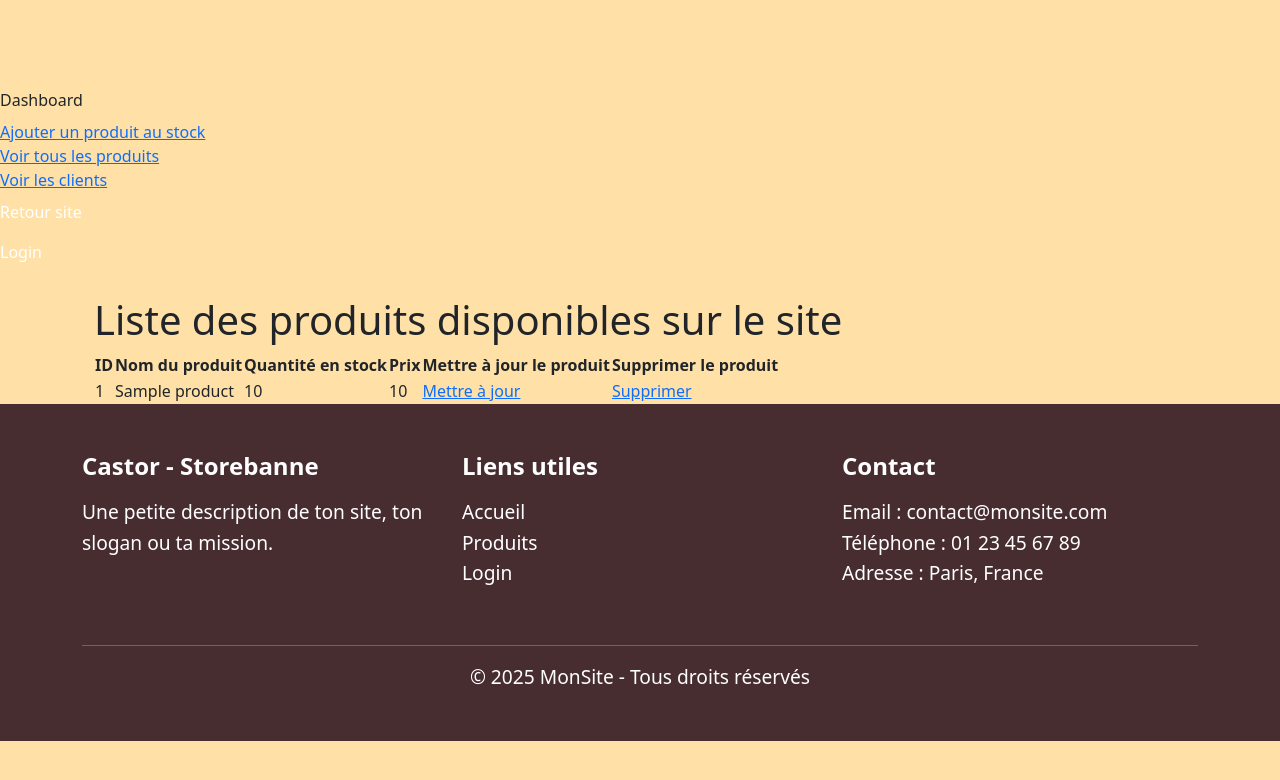
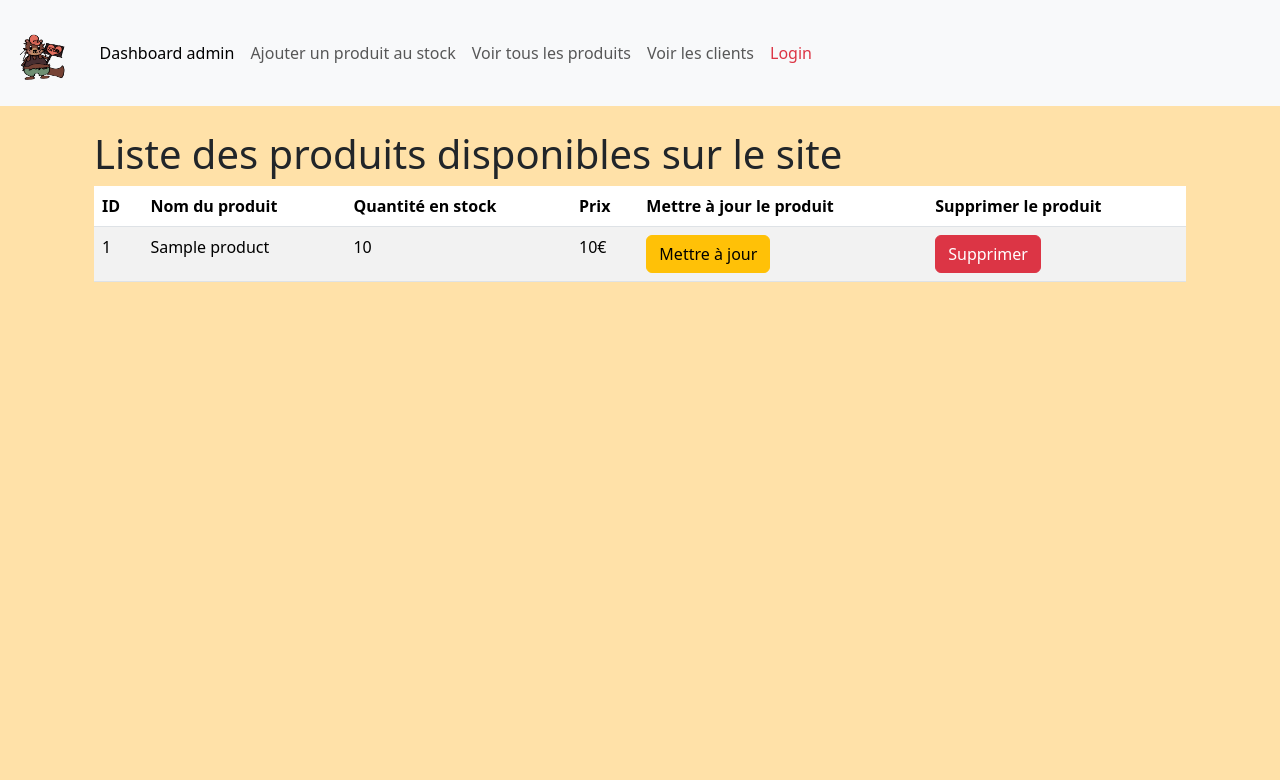
Before and after one commit to TatianaAll/castorStoreBanne, a Symfony app: template templates/admin/product/list.html.twig in a window 1280 px wide. Shown: the top 780 px of the page. Run offline with Twig, Linux system fonts and the light colour scheme; the template is opened without the code that fills it: most values are stand-ins (such as "Sample title", 1, 10 or a date in 2020); some libraries are stand-ins or nearby versions.

Commit message:
style: style tables and dashboard admin

```diff
--- a/templates/admin/baseAdmin.html.twig
+++ b/templates/admin/baseAdmin.html.twig
@@ -2,10 +2,14 @@
 <!DOCTYPE html>
 <html lang="fr">
 	<head>
-    <meta charset="UTF-8" />
-    <meta name="viewport" content="width=device-width, initial-scale=1" />
-    <title>{% block title %}Mon Site{% endblock %}</title>
-    <link rel="stylesheet" href="https://cdn.jsdelivr.net/npm/bootstrap@5.3.3/dist/css/bootstrap.min.css" />
+		<meta charset="UTF-8"/>
+		<meta name="viewport" content="width=device-width, initial-scale=1"/>
+		<title>
+			{% block title %}Mon Site
+			{% endblock %}
+		</title>
+		<link
+		rel="stylesheet" href="https://cdn.jsdelivr.net/npm/bootstrap@5.3.3/dist/css/bootstrap.min.css"/>
 		<!-- Bloc pour CSS spécifique aux pages -->
 		{% block styles %}
 			<style>
@@ -44,130 +48,55 @@
 
 	<body>
 		<!-- Navbar -->
-      <nav>
-        <ul class="navbar-nav me-auto mb-2 mb-lg-0">
-          <li class="nav-item">
-            <a class="navbar-brand text-white fw-bold d-flex align-items-center" href="{{ path('app_home') }}>
-              <img src="{{ asset('assets/castor.png') }}" alt="Logo"
-                style="
+		<nav class="navbar navbar-expand-lg bg-body-tertiary"">
+			<div class="container-fluid">
+				<a class="navbar-brand text-white fw-bold d-flex align-items-center" href="{{ path('app_home') }}">
+					<img src="{{ asset('assets/castor.png') }}" alt="Logo" style="
 					                  height: 80px;
 					                  width: auto;
 					                  margin-right: 0.5rem;"/>
 				</a>
+				<button class="navbar-toggler" type="button" data-bs-toggle="collapse" data-bs-target="#navbarSupportedContent" aria-controls="navbarSupportedContent" aria-expanded="false" aria-label="Toggle navigation">
+					<span class="navbar-toggler-icon"></span>
+				</button>
+				<div class="collapse navbar-collapse" id="navbarSupportedContent">
+					<ul class="navbar-nav me-auto mb-2 mb-lg-0">
+						<li class="nav-item">
+							<a class="nav-link active" aria-current="page" href="{{ path('admin_dashboard') }}">Dashboard admin</a>
 						</li>
 						<li class="nav-item">
-            <a class="nav-link active" aria-current="page" href="{{ path('admin_dashboard') }}">
-                        Dashboard
-            </a>
-          </li>
-          <li>
-            <a href="{{ path('product_create') }}">
-              Ajouter un produit au stock
-            </a>
-          </li>
-          <li>
-            <a href="{{ path('all_products') }}">
-              Voir tous les produits
-            </a>
-          </li>
-          <li>
-              <a href="{{ path('all_users') }}"> Voir les clients </a>
+							<a class="nav-link" href="{{ path('product_create') }}">
+								Ajouter un produit au stock</a>
 						</li>
 						<li class="nav-item">
-            <a class="nav-link text-white" href="{{ path('app_home') }}">
-              Retour site</a>
+							<a class="nav-link" href="{{ path('all_products') }}">Voir tous les produits</a>
+						</li>
+						<li class="nav-item">
+							<a class="nav-link" href="{{ path('all_users') }}">
+								Voir les clients
+							</a>
 						</li>
 						{% if app.user %}
 							<li class="nav-item">
-            <a class="nav-link text-white" href="{{ path('app_logout') }}">
+								<a class="nav-link text-danger" href="{{ path('app_logout') }}">
 									Logout
 								</a>
 							</li>
 						{% else %}
 							<li class="nav-item">
-              <a class="nav-link text-white" href="{{ path('app_login') }}">
+								<a class="nav-link text-danger" href="{{ path('app_login') }}">
 									Login
 								</a>
 							</li>
 						{% endif %}
 					</ul>
-        </nav>
-        <!-- Contenu principal -->
-        <div class="container mt-4">
-          {% block body %}{% endblock %}
-        </div>
-
-        <!-- Footer -->
-        <footer>
-            {% block footer %}
-            <div class="container text-center text-md-start">
-                <div class="row">
-                    <!-- Colonne 1 -->
-                    <div class="col-md-4 mb-4">
-                        <h5 class="fw-bold">Castor - Storebanne</h5>
-                        <p>
-                            Une petite description de ton site, ton slogan ou ta
-                            mission.
-                        </p>
-                    </div>
-
-                    <!-- Colonne 2 -->
-                    <div class="col-md-4 mb-4">
-                        <h5 class="fw-bold">Liens utiles</h5>
-                        <ul class="list-unstyled">
-                            <li>
-                                <a
-                                    href="{{ path('app_home') }}"
-                                    class="text-white text-decoration-none"
-                                    >Accueil</a
-                                >
-                            </li>
-                            <li>
-                                <a
-                                    href="{{ path('product_index') }}"
-                                    class="text-white text-decoration-none"
-                                    >Produits</a
-                                >
-                            </li>
-                            {% if app.user %}
-                            <li>
-                                <a
-                                    href="{{ path('app_logout') }}"
-                                    class="text-white text-decoration-none"
-                                    >Logout</a
-                                >
-                            </li>
-                            {% else %}
-                            <li>
-                                <a
-                                    href="{{ path('app_login') }}"
-                                    class="text-white text-decoration-none"
-                                    >Login</a
-                                >
-                            </li>
-                            {% endif %}
-                        </ul>
-                    </div>
-
-                    <!-- Colonne 3 -->
-                    <div class="col-md-4 mb-4">
-                        <h5 class="fw-bold">Contact</h5>
-                        <ul class="list-unstyled">
-                            <li>Email : contact@monsite.com</li>
-                            <li>Téléphone : 01 23 45 67 89</li>
-                            <li>Adresse : Paris, France</li>
-                        </ul>
 				</div>
 			</div>
+		</nav>
 
-                <hr class="border-light" />
-
-                <div class="text-center">
-                    &copy; {{ "now"|date("Y") }} MonSite - Tous droits réservés
+		<!-- Contenu principal -->
+		<div class="container mt-4"> {% block body %}{% endblock %}
 			</div>
-            </div>
-            {% endblock %}
-        </footer>
 
 			<!-- Bootstrap JS -->
 			<script src="https://cdn.jsdelivr.net/npm/bootstrap@5.3.3/dist/js/bootstrap.bundle.min.js"></script>
--- a/templates/admin/product/list.html.twig
+++ b/templates/admin/product/list.html.twig
@@ -1,29 +1,30 @@
-{% extends 'admin/baseAdmin.html.twig' %}
+{% extends './admin/baseAdmin.html.twig' %}
+
 {% block title %}Liste des produits{% endblock %}
 
 {% block body %}
 <section class="container">
   <h1>Liste des produits disponibles sur le site</h1>
-  <table>
+  <table class="table table-striped">
     <thead>
       <tr>
-        <th>ID</th>
-        <th>Nom du produit</th>
-        <th>Quantité en stock</th>
-        <th>Prix</th>
-        <th>Mettre à jour le produit</th>
-        <th>Supprimer le produit</th>
+        <th scope="col">ID</th>
+        <th scope="col">Nom du produit</th>
+        <th scope="col">Quantité en stock</th>
+        <th scope="col">Prix</th>
+        <th scope="col">Mettre à jour le produit</th>
+        <th scope="col">Supprimer le produit</th>
       </tr>
     </thead>
     <tbody>
       {% for product in products %}
     <tr>
-      <td>{{product.id}}</td>
+      <td scope="row">{{product.id}}</td>
       <td>{{product.name}}</td>
       <td>{{product.quantity}}</td>
-      <td>{{product.price}}</td>
-      <td><a href="{{path('update_product', {id:product.id}) }}">Mettre à jour</a></td>
-      <td><a href="{{path('delete_product', {id:product.id}) }}">Supprimer</a></td>
+      <td>{{product.price}}€</td>
+      <td><a class="btn btn-warning" href="{{path('update_product', {id:product.id}) }}">Mettre à jour</a></td>
+      <td><a class="btn btn-danger" href="{{path('delete_product', {id:product.id}) }}">Supprimer</a></td>
     </tr>
     {% endfor %}
     </tbody>
```
Also changed, not shown: templates/admin/dashboard.html.twig (+25 -18 lines), templates/admin/users.html.twig (+11 -11 lines). Lines whose indentation alone changed are shown as unchanged.
